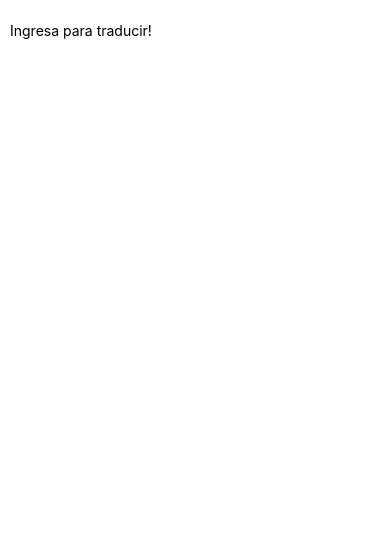
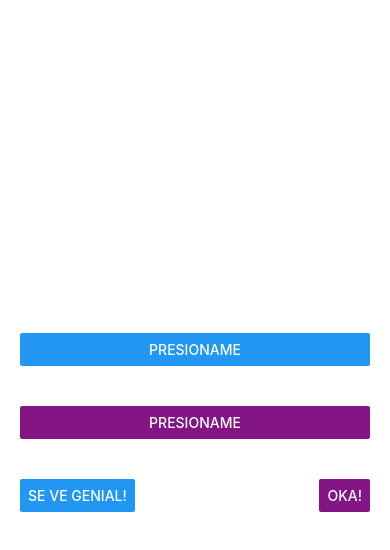
Before and after one commit to davidcrc/test_react, a React Native app: screen / in a window 390 px wide. Shown: the top 550 px of the page. Built offline with nearby package versions, Linux system fonts and the light colour scheme.

Commit message:
Toques en los botones

```diff
--- a/App.js
+++ b/App.js
@@ -1,24 +1,54 @@
 import React, { Component } from 'react';
-import { AppRegistry, Text, TextInput, View } from 'react-native';
+import { Alert, AppRegistry, Button, StyleSheet, View } from 'react-native';
 
-export default class PizzaTranslator extends Component {
-  constructor(props) {
-    super(props);
-    this.state = {text: ''};
+export default class ButtonBasics extends Component {
+  _onPressButton() {
+    Alert.alert('Haz presionado el boton :) !')
   }
 
   render() {
     return (
-      <View style={{padding: 10}}>
-        <TextInput
-          style={{height: 40}}
-          placeholder="Ingresa para traducir!"
-          onChangeText={(text) => this.setState({text})}
-        />
-        <Text style={{padding: 10, fontSize: 42}}>
-          {this.state.text.split(' ').map((word) => word && '🍕').join(' ')}
-        </Text>
+      <View style={styles.container}>
+        <View style={styles.buttonContainer}>
+          <Button
+            onPress={this._onPressButton}
+            title="Presioname"
+          />
+        </View>
+        <View style={styles.buttonContainer}>
+          <Button
+            onPress={this._onPressButton}
+            title="Presioname"
+            color="#841584"
+          />
+        </View>
+        <View style={styles.alternativeLayoutButtonContainer}>
+          <Button
+            onPress={this._onPressButton}
+            title="Se ve genial!"
+          />
+          <Button
+            onPress={this._onPressButton}
+            title="OKa!"
+            color="#841584"
+          />
+        </View>
       </View>
     );
   }
 }
+
+const styles = StyleSheet.create({
+  container: {
+   flex: 1,
+   justifyContent: 'center',
+  },
+  buttonContainer: {
+    margin: 20
+  },
+  alternativeLayoutButtonContainer: {
+    margin: 20,
+    flexDirection: 'row',
+    justifyContent: 'space-between'
+  }
+})
```
Also changed, not shown: 2 other files (tests, documents, lock files or other folders).
